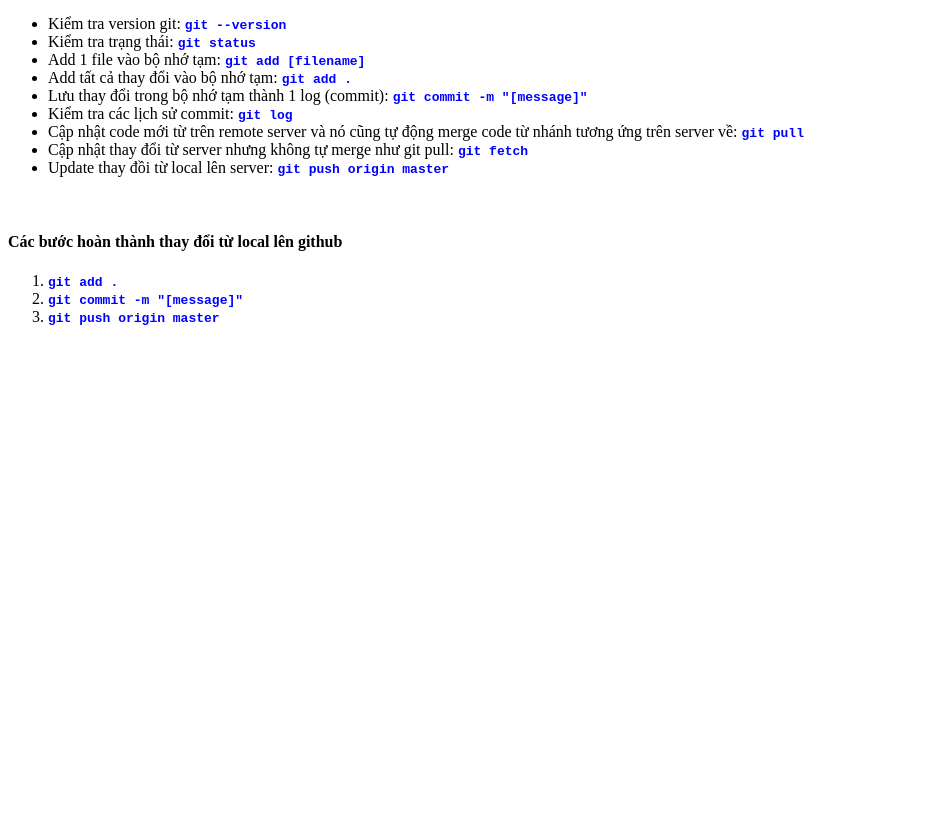
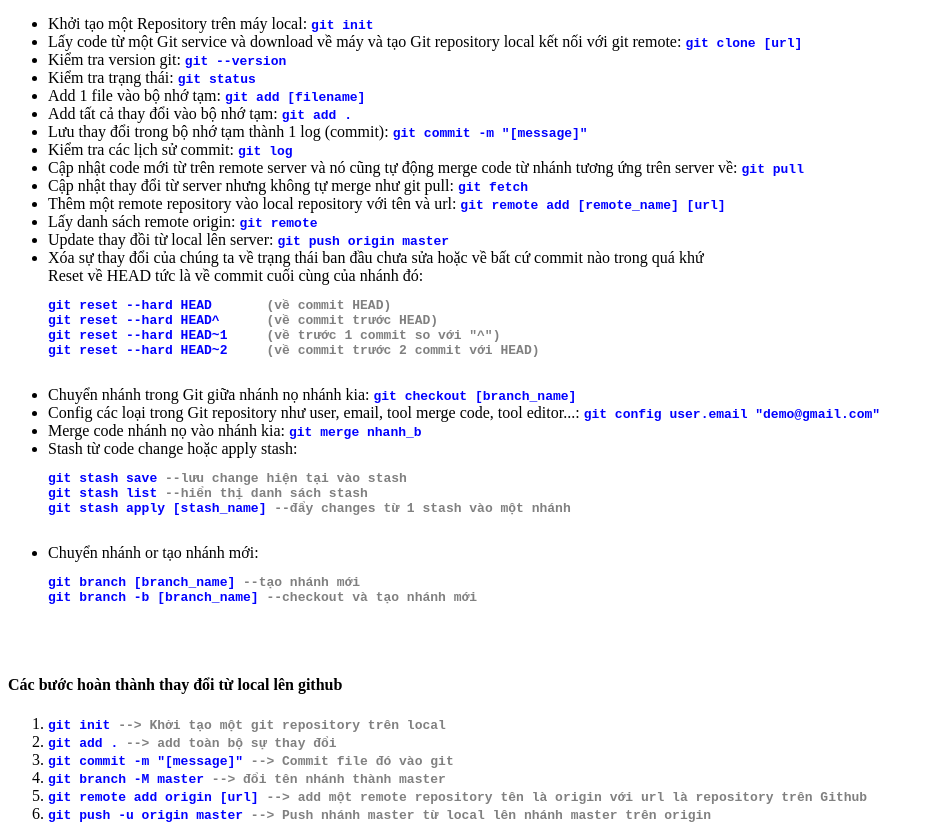
Before and after one commit to Hoa98/git, a plain HTML site: page index.html in a window 1280 px wide. Shown: the part 44-883 px from the top of the page, without its empty margins (0-934 px from the left). Before the commit the page ends 800 px from the top, so only its background shows below. Drawn offline with Linux system fonts and the light colour scheme.

Commit message:
update file index

```diff
--- a/index.html
+++ b/index.html
@@ -10,12 +10,18 @@
             font-weight: bold;
             color: blue;
         }
+
+        code span {
+            color: gray;
+        }
     </style>
 </head>
 
 <body>
     <h3>Các câu lệnh git cơ bản</h3>
     <ul>
+        <li>Khởi tạo một Repository trên máy local: <code> git init </code></li>
+        <li>Lấy code từ một Git service và download về máy và tạo Git repository local kết nối với git remote: <code> git clone [url]</code></li>
         <li>Kiểm tra version git: <code> git --version </code></li>
         <li>Kiểm tra trạng thái: <code> git status </code> </li>
         <li>Add 1 file vào bộ nhớ tạm: <code> git add [filename] </code> </li>
@@ -24,14 +30,39 @@
         <li>Kiểm tra các lịch sử commit: <code> git log </code> </li>
         <li>Cập nhật code mới từ trên remote server và nó cũng tự động merge code từ nhánh tương ứng trên server về: <code> git pull </code></li>
         <li>Cập nhật thay đổi từ server nhưng không tự merge như git pull: <code> git fetch </code></li>
+        <li>Thêm một remote repository vào local repository với tên và url: <code> git remote add [remote_name] [url]</code></li>
+        <li>Lấy danh sách remote origin: <code> git remote </code></li>
         <li>Update thay đồi từ local lên server: <code> git push origin master </code> </li>
+        <li>Xóa sự thay đổi của chúng ta về trạng thái ban đầu chưa sửa hoặc về bất cứ commit nào trong quá khứ <br> Reset về HEAD tức là về commit cuối cùng của nhánh đó:
+            <code><pre>
+git reset --hard HEAD       <span>(về commit HEAD)</span>
+git reset --hard HEAD^      <span>(về commit trước HEAD)</span>
+git reset --hard HEAD~1     <span>(về trước 1 commit so với "^")</span>
+git reset --hard HEAD~2     <span>(về commit trước 2 commit với HEAD)</span>
+            </pre></code>
+        </li>
+        <li>Chuyển nhánh trong Git giữa nhánh nọ nhánh kia: <code> git checkout [branch_name]</code></li>
+        <li>Config các loại trong Git repository như user, email, tool merge code, tool editor...: <code> git config user.email "demo@gmail.com"</code></li>
+        <li>Merge code nhánh nọ vào nhánh kia: <code> git merge nhanh_b</code></li>
+        <li>Stash từ code change hoặc apply stash: <code><pre>
+git stash save <span>--lưu change hiện tại vào stash</span>
+git stash list <span>--hiển thị danh sách stash</span>
+git stash apply [stash_name] <span>--đẩy changes từ 1 stash vào một nhánh</span>
+    </pre></code></li>
+        <li>Chuyển nhánh or tạo nhánh mới: <code><pre>
+git branch [branch_name] <span>--tạo nhánh mới</span>
+git branch -b [branch_name] <span>--checkout và tạo nhánh mới</span>
+    </pre></code></li>
     </ul>
     <br>
     <h4>Các bước hoàn thành thay đổi từ local lên github</h4>
     <ol>
-        <li> <code> git add . </code> </li>
-        <li> <code> git commit -m "[message]" </code> </li>
-        <li> <code> git push origin master </code> </li>
+        <li><code> git init <span> --> Khởi tạo một git repository trên local</span></code></li>
+        <li> <code> git add . <span> --> add toàn bộ sự thay đổi</span></code></li>
+        <li> <code> git commit -m "[message]" <span> --> Commit file đó vào git</span></code> </li>
+        <li><code> git branch -M master <span> --> đổi tên nhánh thành master</span></code></li>
+        <li> <code> git remote add origin [url] <span> --> add một remote repository tên là origin với url là repository trên Github</span></code> </li>
+        <li> <code> git push -u origin master <span> --> Push nhánh master từ local lên nhánh master trên origin</span></code> </li>
     </ol>
 </body>
 
```
